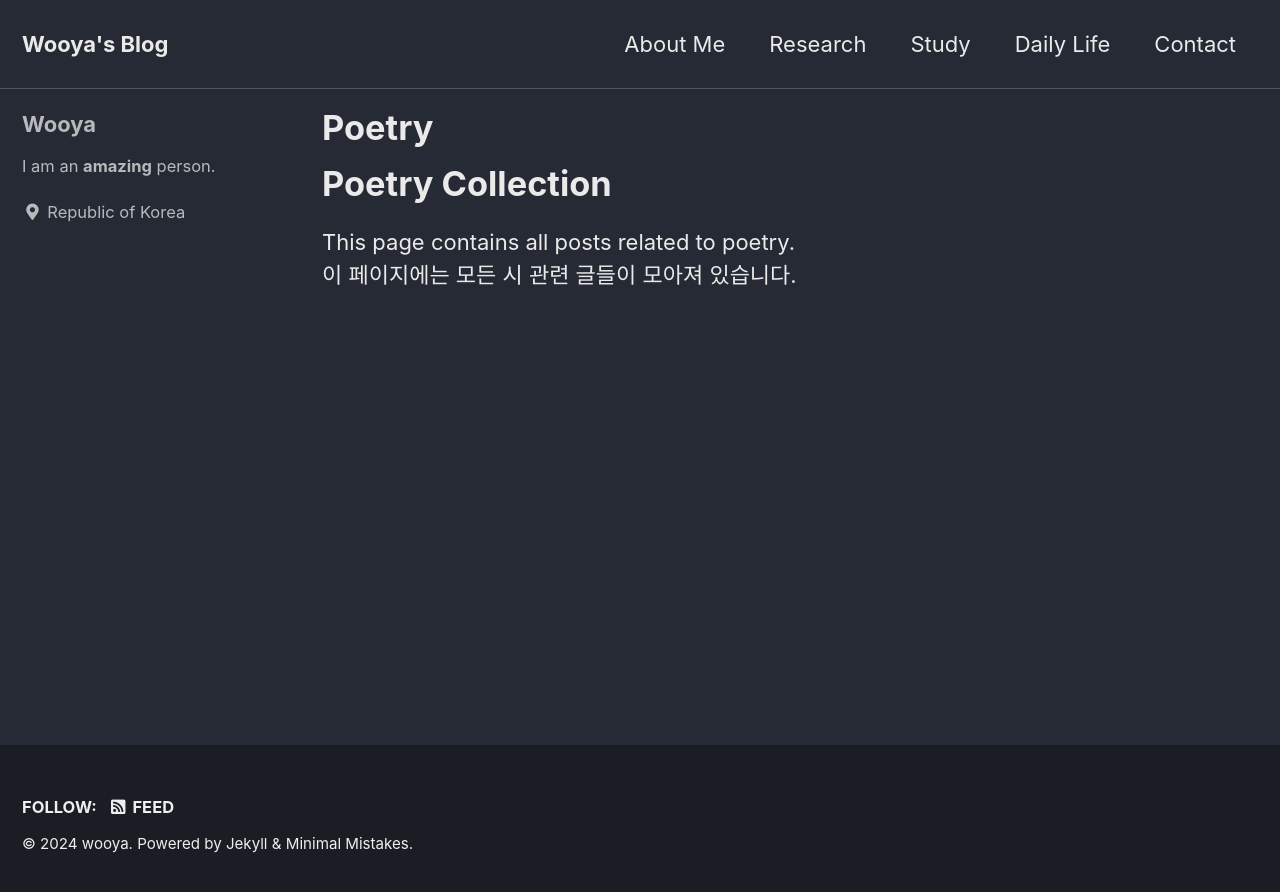
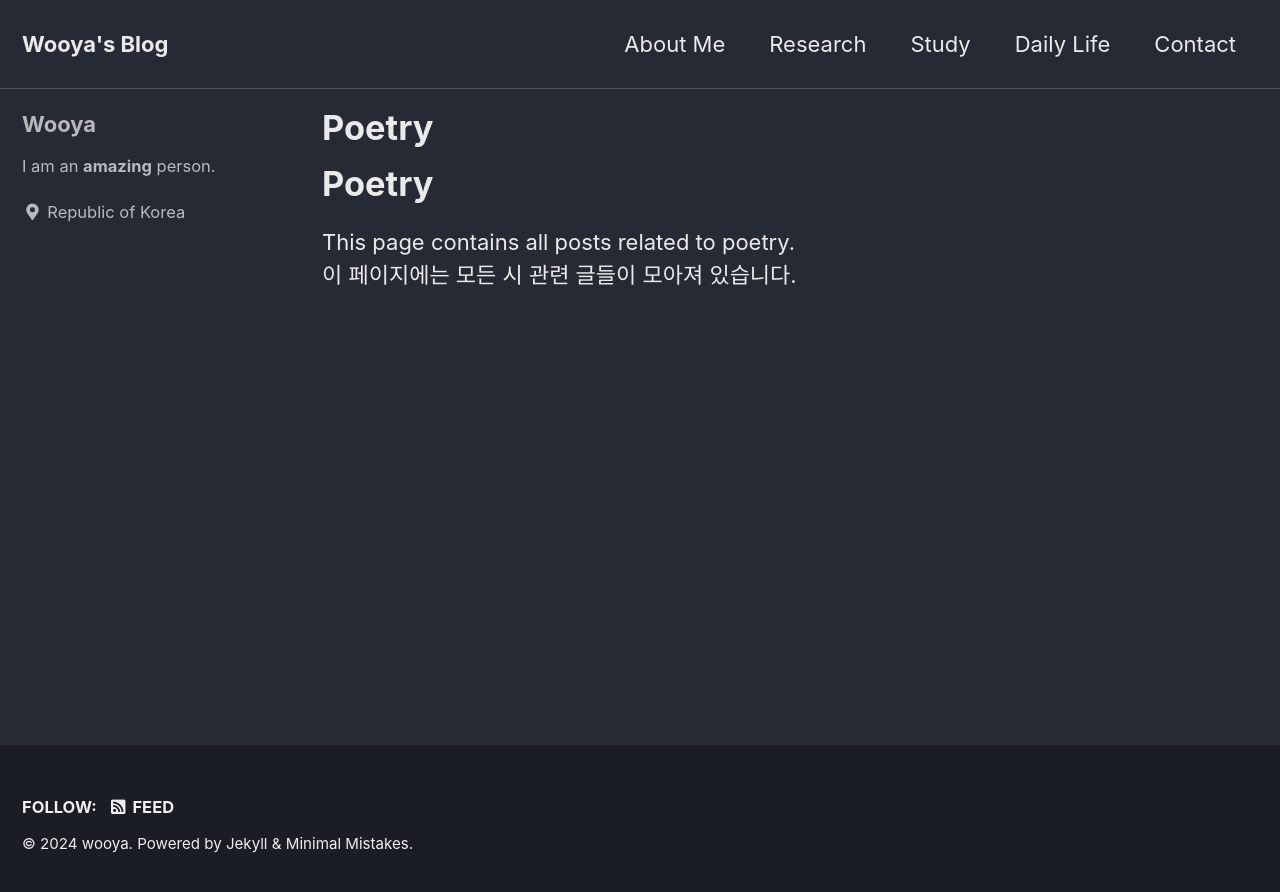
Before and after one commit to wooya0130/wooya0130.github.io, a Jekyll site: the page built from _pages/poetry.md, in a window 1280 px wide. Shown: the top 892 px of the page. Built offline with Jekyll 4.4.1, drawn with Linux system fonts in a browser that asks for light colours; cached includes are drawn as plain includes.

Commit message:
Update poetry.md

```diff
--- a/_pages/poetry.md
+++ b/_pages/poetry.md
@@ -5,7 +5,7 @@ category: poetry
 permalink: /daily-life/poetry/
 ---
 
-# Poetry Collection
+# Poetry
 
 This page contains all posts related to poetry. <br>
 이 페이지에는 모든 시 관련 글들이 모아져 있습니다.
```
